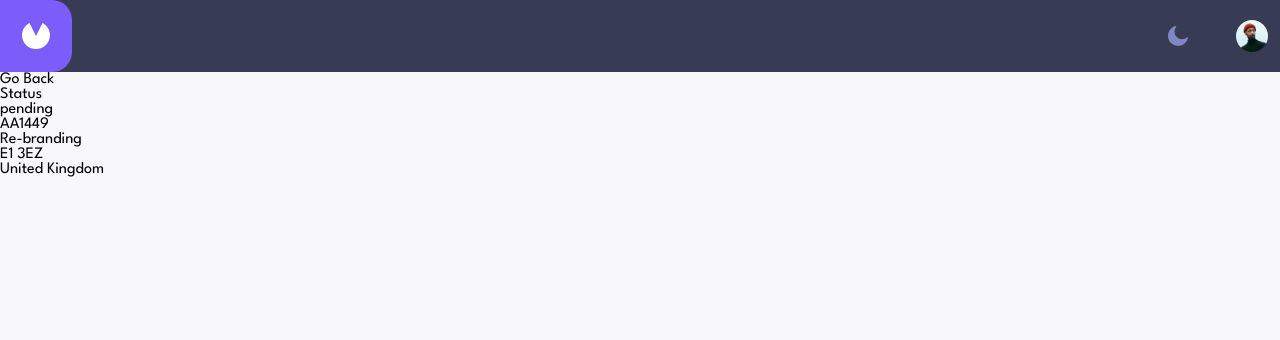
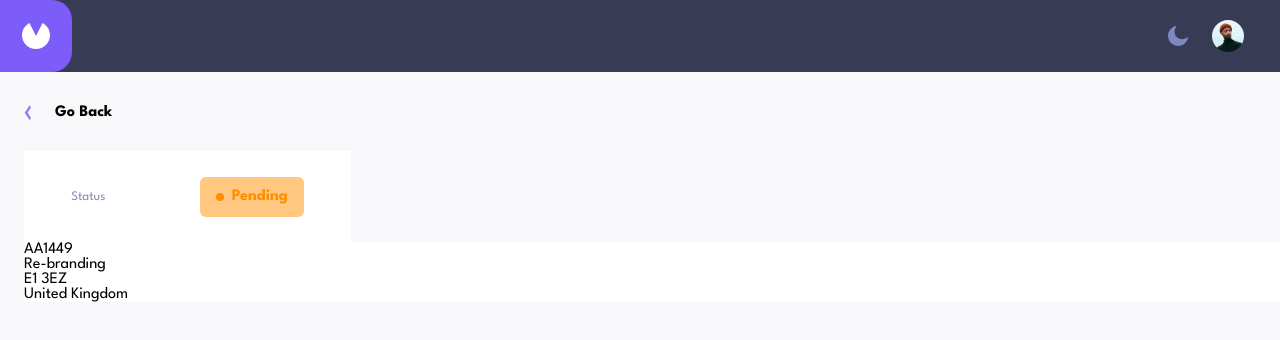
Before and after one commit to Igres111/Invoice-app, a React (Vite) app: page /AA1449 in a window 1280 px wide. Shown: the top 340 px of the page. Built offline with nearby package versions, Linux system fonts and the light colour scheme.

Commit message:
wip Info

```diff
--- a/src/js comps/Block.tsx
+++ b/src/js comps/Block.tsx
@@ -31,7 +31,7 @@ function Block({ id, due, total, clientName, status }: TBlock) {
   return (
     <Link
       to={`/${id}`}
-      className="w-[327px] h-[134px] ml-[24px] mt-8 flex justify-between items-center bg-[#FFFFFF] rounded-lg	"
+      className="w-[327px] h-[134px]  mt-8 flex justify-between items-center bg-[#FFFFFF] rounded-lg	"
     >
       <div className="flex flex-col items-start ml-6">
         <p className="text-[#0C0E16] font-bold mt-6 mb-6">#{id}</p>
--- a/src/js comps/ClientInfo.tsx
+++ b/src/js comps/ClientInfo.tsx
@@ -1,6 +1,7 @@
 import React, { useContext } from "react";
 import { Link, useParams } from "react-router-dom";
 import { GlobalAPI } from "../logic/MainContext";
+import img from "/assets/icon-arrow-left.svg";
 import Info from "./Info";
 
 function ClientInfo() {
@@ -8,8 +9,11 @@ function ClientInfo() {
   const { client } = useContext(GlobalAPI);
   console.log(client.filter((el) => el.id === id));
   return (
-    <div>
-      <Link to={"/"}>Go Back</Link>
+    <div className="ml-6">
+      <Link className="mt-[33px] flex" to={"/"}>
+        <img src={img}></img>
+        <span className="ml-6 font-bold	"> Go Back</span>
+      </Link>
 
       {client
         .filter((el) => el.id === id)
--- a/src/js comps/Info.tsx
+++ b/src/js comps/Info.tsx
@@ -1,13 +1,50 @@
-import React from "react";
+type TClient = {
+  client: TData;
+};
 
-function Info({ client }) {
+function Info({ client }: TClient) {
+  function handleUpperCase() {
+    const arr = client.status.split("");
+    arr[0] = arr[0].toUpperCase();
+    return arr.join("");
+  }
   return (
     <div>
-      <div>
-        <p>Status</p>
-        <p>{client.status}</p>
+      <div className="flex w-[327px] h-[91px] justify-around items-center bg-white mt-[31px]">
+        <p className="text-[13px] text-[#858BB2]">Status</p>
+        <div
+          className={`flex items-center justify-center rounded-md w-[104px] h-[40px] ${
+            client.status === "pending"
+              ? "bg-[#FF8F00]/50"
+              : client.status === "paid"
+              ? "bg-[#33D69F]/50"
+              : "bg-[#373B53]/50"
+          }`}
+        >
+          <svg
+            className="opacity-100"
+            xmlns="http://www.w3.org/2000/svg"
+            width="8"
+            height="8"
+            viewBox="0 0 8 8"
+            fill="none"
+          >
+            <circle cx="4" cy="4" r="4" fill="#FF8F00" />
+          </svg>
+          <p
+            className={`font-bold	ml-2 opacity-100 ${
+              client.status === "pending"
+                ? "text-[#FF8F00]"
+                : client.status === "paid"
+                ? "text-[#33D69F]"
+                : "text-[#373B53]"
+            }	`}
+          >
+            {handleUpperCase()}
+          </p>
+        </div>
       </div>
-      <div>
+      <div className="bg-white">
         <p>{client.id}</p>
         <p>{client.description}</p>
         <p>{client.senderAddress.postCode}</p>
--- a/src/simple comps/NavBar.tsx
+++ b/src/simple comps/NavBar.tsx
@@ -9,7 +9,7 @@ function NavBar() {
       </div>
       <div className="flex  justify-center items-center">
         <img src={moon} />
-        <div className="w-[68px]  border-l border-[#494E6E] ml-[24px] pl-[24px] ">
+        <div className="w-[68px]  border-l border-[#494E6E] ml-[24px]  ">
           <img className="w-8 h-8 rounded-[32px]" src={profile}></img>
         </div>
       </div>
```
